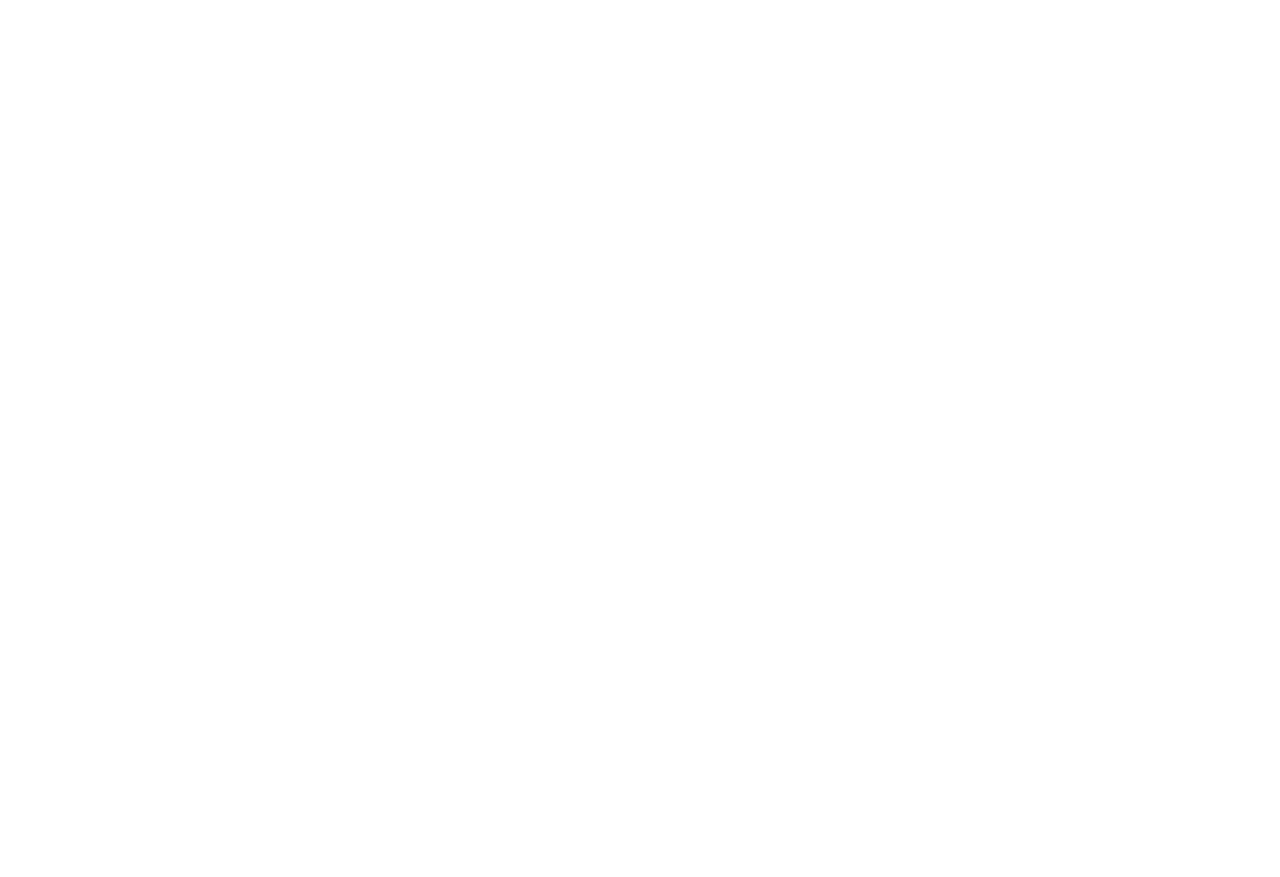
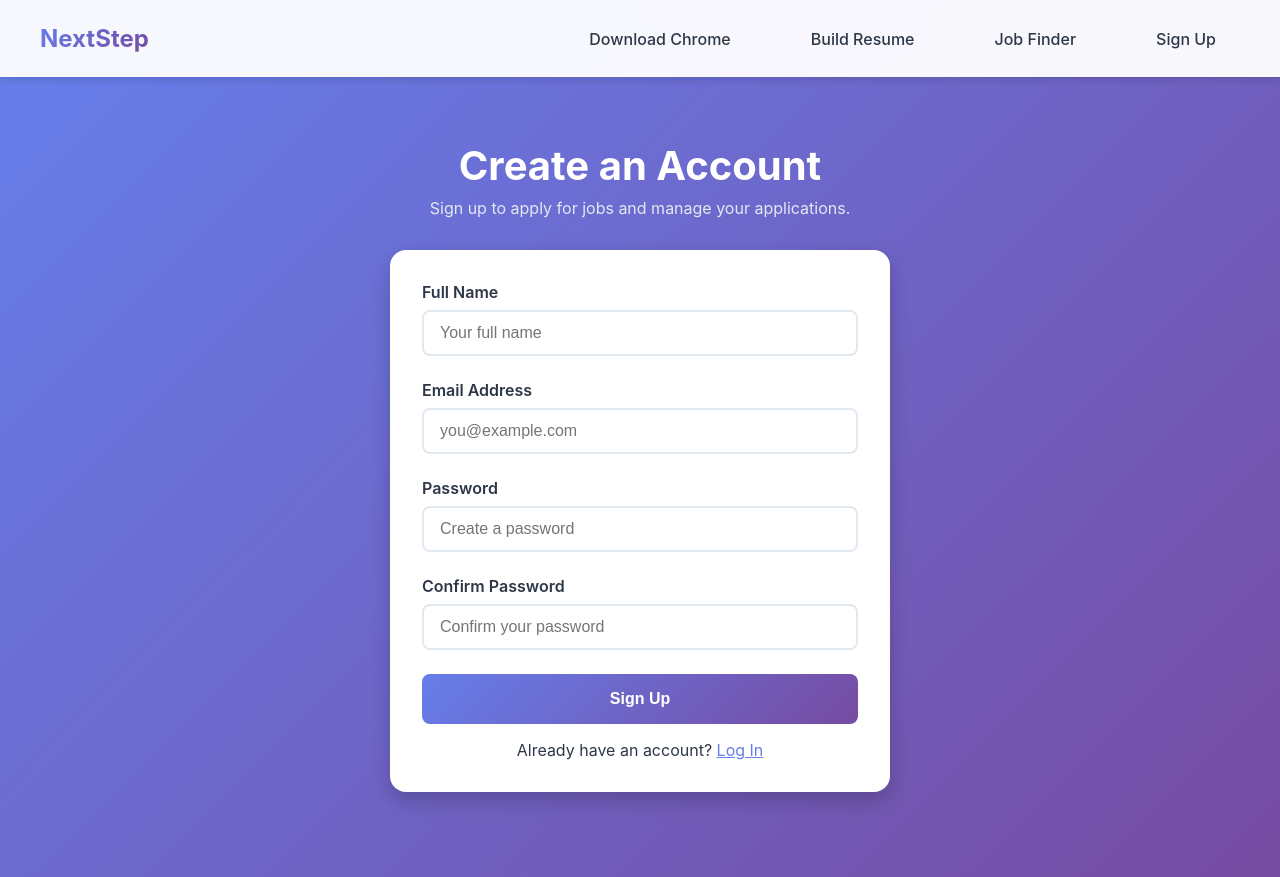
Before and after one commit to ujenniee/DubHacks, a plain HTML site: page signUp.html in a window 1280 px wide. Before the commit the page ends 800 px from the top, so only its background shows below. Drawn offline with Linux system fonts and the light colour scheme.

Commit message:
added a login page

```diff
--- /dev/null
+++ b/login.html
@@ -0,0 +1,52 @@
+<!DOCTYPE html>
+<html lang="en">
+<head>
+    <meta charset="UTF-8">
+    <meta name="viewport" content="width=device-width, initial-scale=1.0">
+    <title>Modern Navbar</title>
+    <link rel="stylesheet" href="style.css">
+</head>
+<body>
+    <nav id="navbar">
+        <div class="nav-container">
+            <a href="home.html" class="logo">NextStep</a>
+            <ul class="nav-links">
+                <li><a href="#download">Download Chrome </a></li>
+                <li><a href="#contact">Build Resume</a></li>
+                <li><a href="jobFinder.html">Job Finder</a></li>
+                <li><a href="jobFinder.html">Sign Up</a></li>
+            </ul>
+        </div>
+    </nav>
+
+<section class="login-section">
+  <div class="login-container">
+    <h1 class="login-title">Welcome Back</h1>
+    <p class="login-subtitle">Log in to access your account and apply for jobs.</p>
+
+    <form class="login-form" action="#" method="post">
+
+      <div class="form-box">
+        <!-- Email -->
+        <div class="form-group">
+          <label for="email">Email Address</label>
+          <input type="email" id="email" name="email" placeholder="you@example.com" required>
+        </div>
+
+        <!-- Password -->
+        <div class="form-group">
+          <label for="password">Password</label>
+          <input type="password" id="password" name="password" placeholder="Enter your password" required>
+        </div>
+
+        <!-- Submit Button -->
+        <button type="submit" class="submit-btn">Log In</button>
+
+        <!-- Sign Up Link -->
+        <p style="text-align:center; margin-top:1rem;">Don't have an account? <a href="signup.html" style="color:#667eea;">Sign Up</a></p>
+      </div>
+
+    </form>
+  </div>
+</section>
+</body>
--- a/signUp.html
+++ b/signUp.html
@@ -0,0 +1,64 @@
+<!DOCTYPE html>
+<html lang="en">
+<head>
+    <meta charset="UTF-8">
+    <meta name="viewport" content="width=device-width, initial-scale=1.0">
+    <title>Modern Navbar</title>
+    <link rel="stylesheet" href="style.css">
+</head>
+<body>
+    <nav id="navbar">
+        <div class="nav-container">
+            <a href="home.html" class="logo">NextStep</a>
+            <ul class="nav-links">
+                <li><a href="#download">Download Chrome </a></li>
+                <li><a href="#contact">Build Resume</a></li>
+                <li><a href="jobFinder.html">Job Finder</a></li>
+                <li><a href="jobFinder.html">Sign Up</a></li>
+            </ul>
+        </div>
+    </nav>
+    <section class="signup-section">
+  <div class="signup-container">
+    <h1 class="signup-title">Create an Account</h1>
+    <p class="signup-subtitle">Sign up to apply for jobs and manage your applications.</p>
+
+    <form class="signup-form" action="#" method="post">
+
+      <div class="form-box">
+        <!-- Full Name -->
+        <div class="form-group">
+          <label for="fullName">Full Name</label>
+          <input type="text" id="fullName" name="fullName" placeholder="Your full name" required>
+        </div>
+
+        <!-- Email -->
+        <div class="form-group">
+          <label for="email">Email Address</label>
+          <input type="email" id="email" name="email" placeholder="you@example.com" required>
+        </div>
+
+        <!-- Password -->
+        <div class="form-group">
+          <label for="password">Password</label>
+          <input type="password" id="password" name="password" placeholder="Create a password" required>
+        </div>
+
+        <!-- Confirm Password -->
+        <div class="form-group">
+          <label for="confirmPassword">Confirm Password</label>
+          <input type="password" id="confirmPassword" name="confirmPassword" placeholder="Confirm your password" required>
+        </div>
+
+        <!-- Submit Button -->
+        <button type="submit" class="submit-btn">Sign Up</button>
+
+        <!-- Login Link -->
+        <p style="text-align:center; margin-top:1rem;">Already have an account? <a href="login.html" style="color:#667eea;">Log In</a></p>
+      </div>
+
+    </form>
+  </div>
+</section>
+
+</body>
--- a/style.css
+++ b/style.css
@@ -781,6 +781,186 @@ body {
   transform: scale(1.05);
 }
 
+.signup-section {
+  display: flex;
+  justify-content: center;
+  align-items: flex-start;
+  padding: 4rem 2rem;
+  background: linear-gradient(135deg, #667eea 0%, #764ba2 100%);
+  min-height: 100vh;
+  color: white;
+}
+
+.signup-container {
+  max-width: 500px;
+  width: 100%;
+  text-align: center;
+}
+
+.signup-title {
+  font-size: 2.5rem;
+  font-weight: 700;
+  margin-bottom: 0.5rem;
+}
+
+.signup-subtitle {
+  font-size: 1rem;
+  margin-bottom: 2rem;
+  color: #e2e8f0;
+}
+
+/* Form Box */
+.signup-form .form-box {
+  background: white;
+  padding: 2rem;
+  border-radius: 16px;
+  box-shadow: 0 8px 20px rgba(0,0,0,0.2);
+  text-align: left;
+  color: #2d3748;
+}
+
+.signup-form .form-group {
+  display: flex;
+  flex-direction: column;
+  margin-bottom: 1.5rem;
+}
+
+.signup-form label {
+  font-weight: 600;
+  margin-bottom: 0.5rem;
+}
+
+.signup-form input {
+  padding: 0.75rem 1rem;
+  border-radius: 8px;
+  border: 2px solid #e2e8f0;
+  font-size: 1rem;
+}
+
+.signup-form input:focus {
+  outline: none;
+  border-color: #667eea;
+}
+
+.submit-btn {
+  width: 100%;
+  padding: 1rem;
+  background: linear-gradient(135deg, #667eea 0%, #764ba2 100%);
+  color: white;
+  font-weight: 700;
+  font-size: 1rem;
+  border: none;
+  border-radius: 8px;
+  cursor: pointer;
+  transition: transform 0.2s ease;
+}
+
+.submit-btn:hover {
+  transform: scale(1.05);
+}
+
+/* login page */
+.login-section {
+  display: flex;
+  justify-content: center;
+  align-items: flex-start;
+  padding: 4rem 2rem;
+  background: linear-gradient(135deg, #667eea 0%, #764ba2 100%);
+  min-height: 100vh;
+  color: white;
+}
+
+.login-container {
+  max-width: 500px;
+  width: 100%;
+  text-align: center;
+}
+
+.login-title {
+  font-size: 2.5rem;
+  font-weight: 700;
+  margin-bottom: 0.5rem;
+}
+
+.login-subtitle {
+  font-size: 1rem;
+  margin-bottom: 2rem;
+  color: #e2e8f0;
+}
+
+/* White Rounded Box */
+.login-form .form-box {
+  background: white;
+  padding: 2rem;
+  border-radius: 16px;
+  box-shadow: 0 8px 20px rgba(0,0,0,0.2);
+  text-align: left;
+  color: #2d3748;
+}
+
+.login-form .form-group {
+  display: flex;
+  flex-direction: column;
+  margin-bottom: 1.5rem;
+}
+
+.login-form label {
+  font-weight: 600;
+  margin-bottom: 0.5rem;
+}
+
+.login-form input {
+  padding: 0.75rem 1rem;
+  border-radius: 8px;
+  border: 2px solid #e2e8f0;
+  font-size: 1rem;
+}
+
+.login-form input:focus {
+  outline: none;
+  border-color: #667eea;
+}
+
+.submit-btn {
+  width: 100%;
+  padding: 1rem;
+  background: linear-gradient(135deg, #667eea 0%, #764ba2 100%);
+  color: white;
+  font-weight: 700;
+  font-size: 1rem;
+  border: none;
+  border-radius: 8px;
+  cursor: pointer;
+  transition: transform 0.2s ease;
+}
+
+.submit-btn:hover {
+  transform: scale(1.05);
+}
+
+/* Responsive */
+@media (max-width: 600px) {
+  .login-container {
+    padding: 0 1rem;
+  }
+
+  .login-title {
+    font-size: 2rem;
+  }
+}
+
+
+/* Responsive */
+@media (max-width: 600px) {
+  .signup-container {
+    padding: 0 1rem;
+  }
+
+  .signup-title {
+    font-size: 2rem;
+  }
+}
+
 /* Responsive */
 @media (max-width: 600px) {
   .application-container {
```
